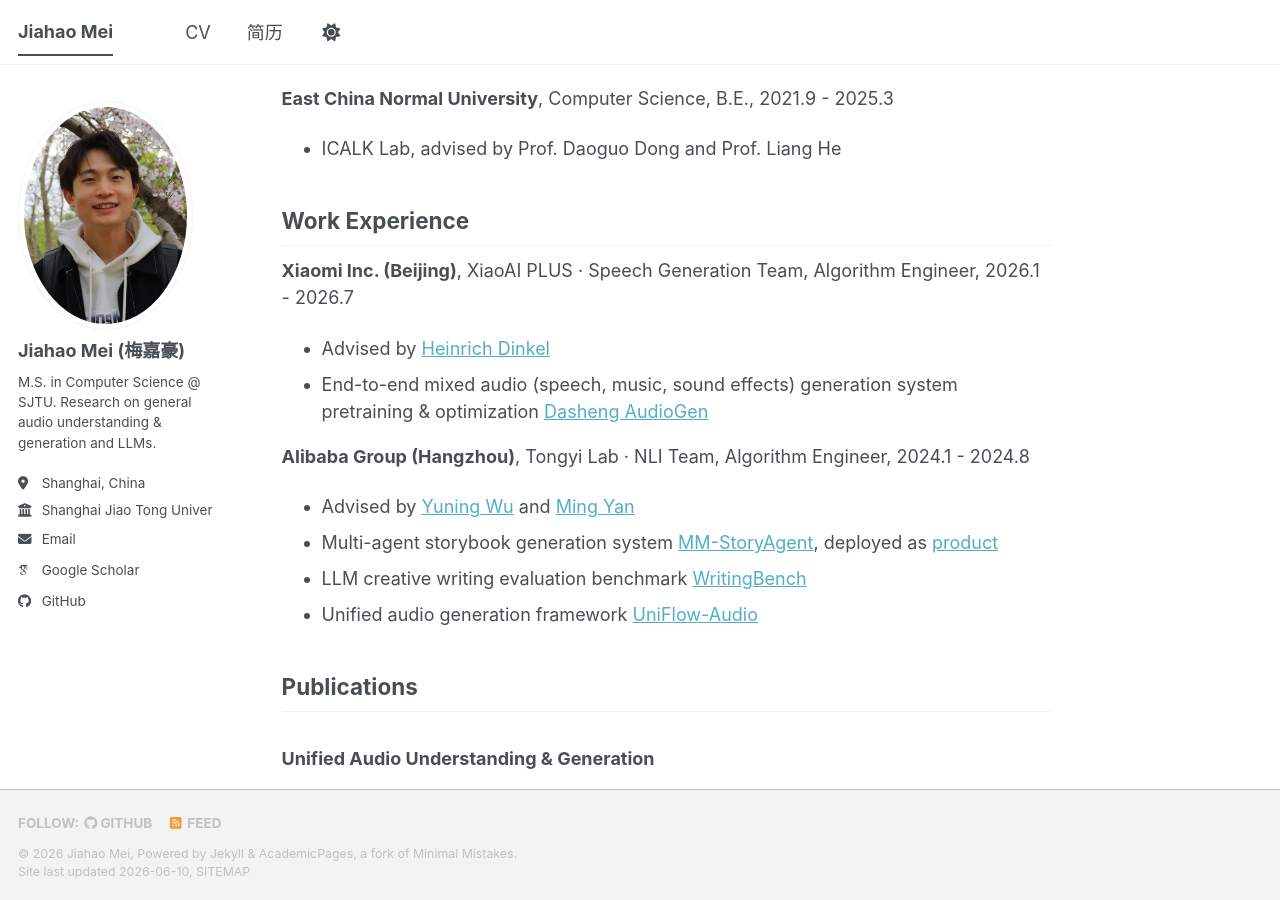
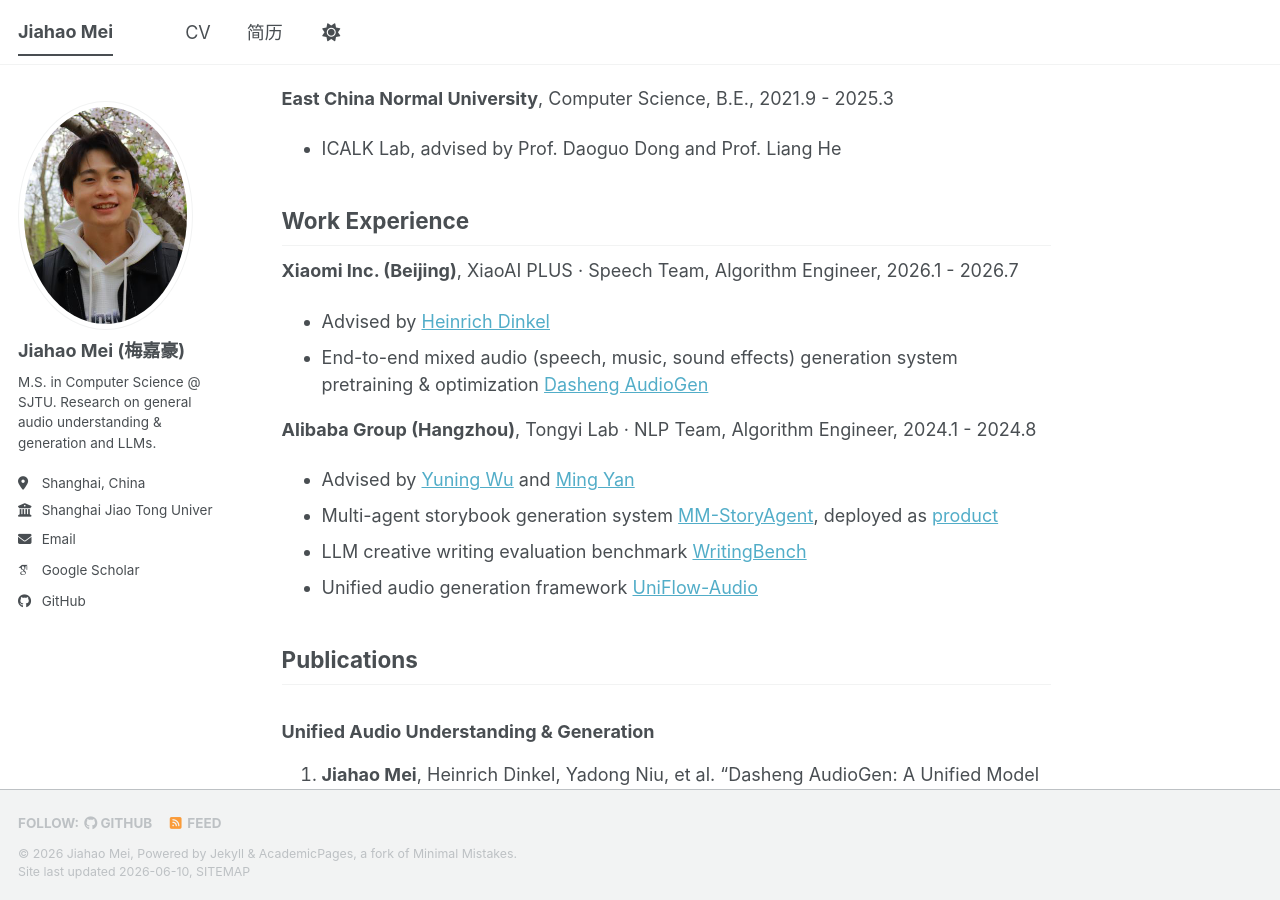
Before and after one commit to NieeiM/nieeim.github.io, a Jekyll site: the page built from _pages/about.md, in a window 1280 px wide and 900 px high, scrolled down 846 px. Built offline with Jekyll 4.4.1, drawn with Linux system fonts in a browser that asks for light colours; some web fonts are replaced; a script bundle is joined from its source files by our own code; library files that are not in the unit come from our copies.

Commit message:
fix typo

```diff
--- a/_pages/about.md
+++ b/_pages/about.md
@@ -33,12 +33,12 @@ X-LANCE Lab, advised by Prof. Mengyue Wu and Prof. Kai Yu
 
 ## Work Experience
 
-**Xiaomi Inc. (Beijing)**, XiaoAI PLUS · Speech Generation Team, Algorithm Engineer, 2026.1 - 2026.7
+**Xiaomi Inc. (Beijing)**, XiaoAI PLUS · Speech Team, Algorithm Engineer, 2026.1 - 2026.7
 
 - Advised by [Heinrich Dinkel](https://scholar.google.com/citations?user=sn3DsXoAAAAJ&hl=en)
 - End-to-end mixed audio (speech, music, sound effects) generation system pretraining & optimization [Dasheng AudioGen](https://nieeim.github.io/Dasheng-AudioGen-Web/)
 
-**Alibaba Group (Hangzhou)**, Tongyi Lab · NLI Team, Algorithm Engineer, 2024.1 - 2024.8
+**Alibaba Group (Hangzhou)**, Tongyi Lab · NLP Team, Algorithm Engineer, 2024.1 - 2024.8
 
 - Advised by [Yuning Wu](https://scholar.google.com/citations?user=oDRYNicAAAAJ&hl=zh-CN) and [Ming Yan](https://scholar.google.com/citations?user=uIUfGxYAAAAJ&hl=zh-CN)
 - Multi-agent storybook generation system [MM-StoryAgent](https://arxiv.org/abs/2503.05242), deployed as [product](https://starlightai.ms.show/app)
```
